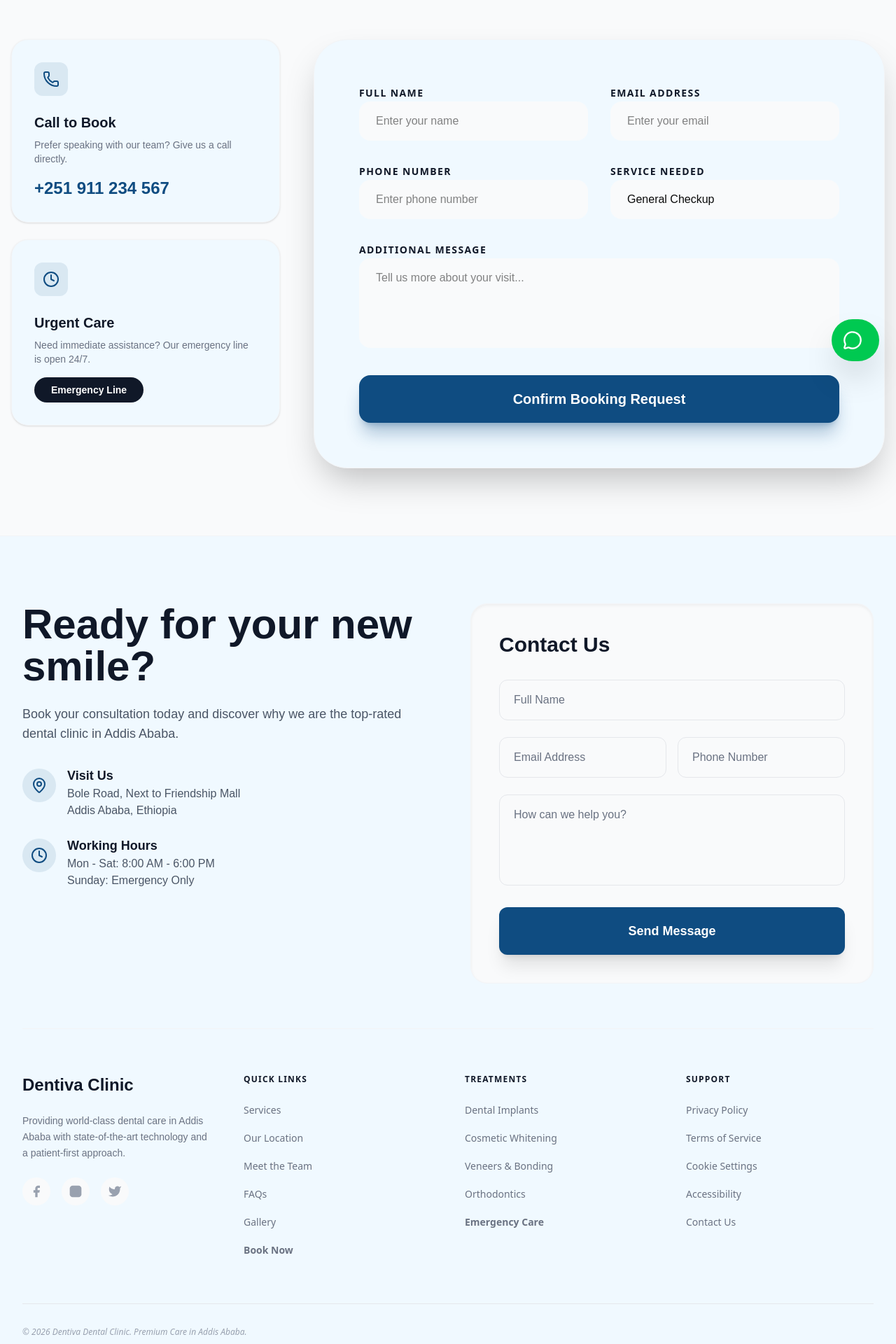
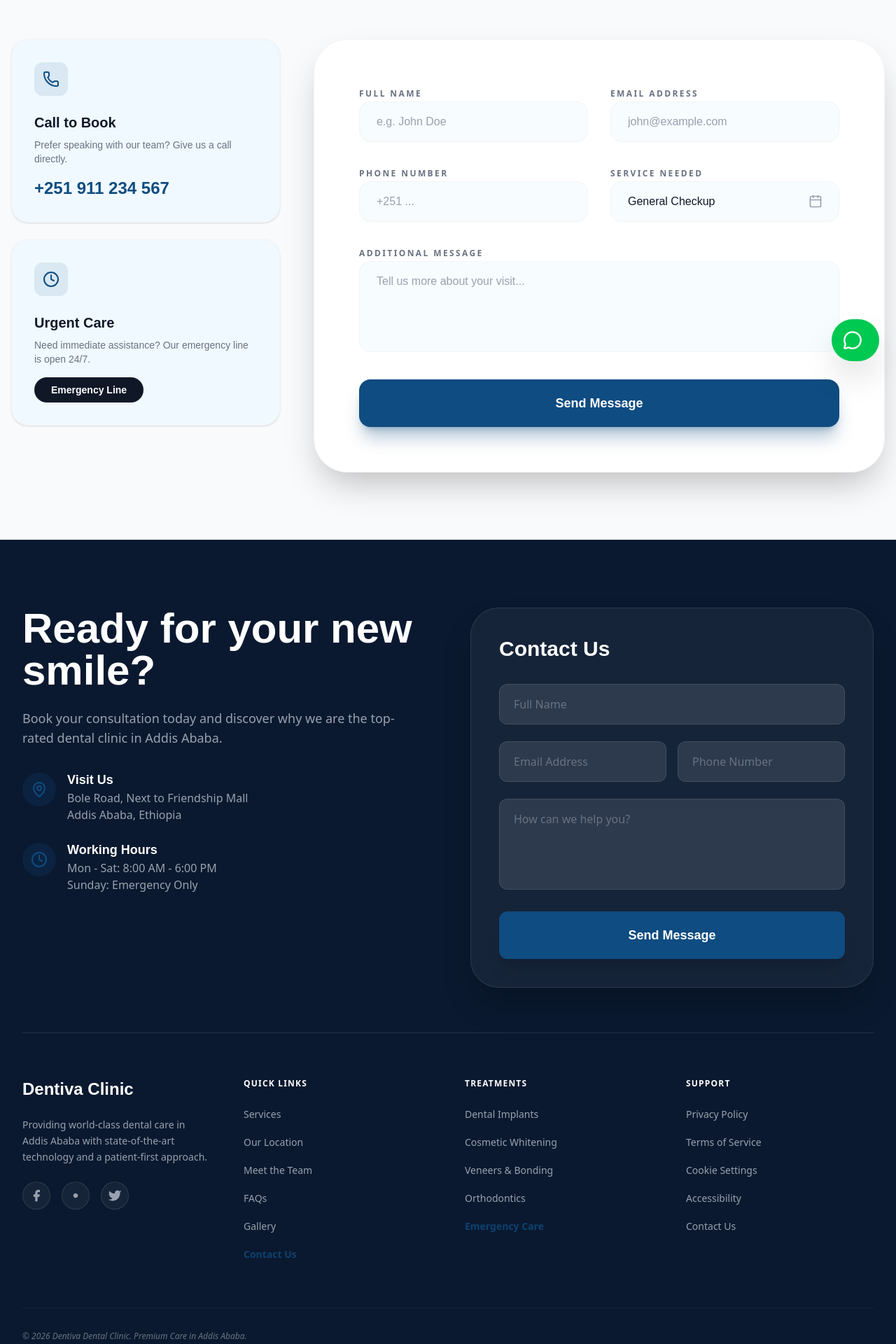
Before and after one commit to akl-leul/dental-clinic-et, a Next.js app: page /book in a window 1280 px wide. Shown: the part 260-2180 px from the top of the page at 70% size. Built offline with nearby package versions, Linux system fonts and the light colour scheme.

Commit message:
MINOR UPDATES LIKE LINK AND LINK NAME

```diff
--- a/src/app/book/page.tsx
+++ b/src/app/book/page.tsx
@@ -41,42 +41,48 @@ export default function BookAppointment() {
             </div>
 
             {/* Middle: The Form */}
-            <div className="lg:col-span-2 bg-[#F0F9FF] rounded-[3rem] p-10 lg:p-16 shadow-2xl border border-gray-100">
+            <div className="lg:col-span-2 bg-white rounded-[3rem] p-10 lg:p-16 shadow-2xl border border-gray-100">
               <form className="space-y-8">
                 <div className="grid md:grid-cols-2 gap-8">
                   <div className="space-y-2">
-                    <label className="text-sm font-bold text-gray-900 uppercase tracking-widest font-sans">Full Name</label>
-                    <input type="text" className="w-full bg-gray-50 border-0 px-6 py-4 rounded-2xl focus:ring-2 focus:ring-primary/20 outline-none transition-all" placeholder="Enter your name" />
+                    <label className="text-xs font-bold text-gray-500 uppercase tracking-[0.2em] font-sans">Full Name</label>
+                    <input type="text" className="w-full bg-[#F0F9FF]/50 border border-gray-100 px-6 py-4 rounded-2xl focus:ring-2 focus:ring-primary/20 focus:border-primary focus:bg-white outline-none transition-all placeholder:text-gray-400 text-gray-900" placeholder="e.g. John Doe" />
                   </div>
                   <div className="space-y-2">
-                    <label className="text-sm font-bold text-gray-900 uppercase tracking-widest font-sans">Email Address</label>
-                    <input type="email" className="w-full bg-gray-50 border-0 px-6 py-4 rounded-2xl focus:ring-2 focus:ring-primary/20 outline-none transition-all" placeholder="Enter your email" />
+                    <label className="text-xs font-bold text-gray-500 uppercase tracking-[0.2em] font-sans">Email Address</label>
+                    <input type="email" className="w-full bg-[#F0F9FF]/50 border border-gray-100 px-6 py-4 rounded-2xl focus:ring-2 focus:ring-primary/20 focus:border-primary focus:bg-white outline-none transition-all placeholder:text-gray-400 text-gray-900" placeholder="john@example.com" />
                   </div>
                 </div>
 
                 <div className="grid md:grid-cols-2 gap-8">
                   <div className="space-y-2">
-                    <label className="text-sm font-bold text-gray-900 uppercase tracking-widest font-sans">Phone Number</label>
-                    <input type="tel" className="w-full bg-gray-50 border-0 px-6 py-4 rounded-2xl focus:ring-2 focus:ring-primary/20 outline-none transition-all" placeholder="Enter phone number" />
+                    <label className="text-xs font-bold text-gray-500 uppercase tracking-[0.2em] font-sans">Phone Number</label>
+                    <input type="tel" className="w-full bg-[#F0F9FF]/50 border border-gray-100 px-6 py-4 rounded-2xl focus:ring-2 focus:ring-primary/20 focus:border-primary focus:bg-white outline-none transition-all placeholder:text-gray-400 text-gray-900" placeholder="+251 ..." />
                   </div>
                   <div className="space-y-2">
-                    <label className="text-sm font-bold text-gray-900 uppercase tracking-widest font-sans">Service Needed</label>
-                    <select className="w-full bg-gray-50 border-0 px-6 py-4 rounded-2xl focus:ring-2 focus:ring-primary/20 outline-none transition-all appearance-none">
-                      <option>General Checkup</option>
-                      <option>Cosmetic Dentistry</option>
-                      <option>Orthodontics</option>
-                      <option>Emergency Care</option>
-                    </select>
+                    <label className="text-xs font-bold text-gray-500 uppercase tracking-[0.2em] font-sans">Service Needed</label>
+                    <div className="relative">
+                      <select className="w-full bg-[#F0F9FF]/50 border border-gray-100 px-6 py-4 rounded-2xl focus:ring-2 focus:ring-primary/20 focus:border-primary focus:bg-white outline-none transition-all appearance-none text-gray-900">
+                        <option>General Checkup</option>
+                        <option>Cosmetic Dentistry</option>
+                        <option>Orthodontics</option>
+                        <option>Restorative Care</option>
+                        <option>Pediatric Care</option>
+                      </select>
+                      <div className="absolute right-6 top-1/2 -translate-y-1/2 pointer-events-none text-gray-400">
+                        <Calendar className="w-5 h-5" />
+                      </div>
+                    </div>
                   </div>
                 </div>
 
                 <div className="space-y-2">
-                  <label className="text-sm font-bold text-gray-900 uppercase tracking-widest font-sans">Additional Message</label>
-                  <textarea rows={4} className="w-full bg-gray-50 border-0 px-6 py-4 rounded-2xl focus:ring-2 focus:ring-primary/20 outline-none transition-all" placeholder="Tell us more about your visit..."></textarea>
+                  <label className="text-xs font-bold text-gray-500 uppercase tracking-[0.2em] font-sans">Additional Message</label>
+                  <textarea rows={4} className="w-full bg-[#F0F9FF]/50 border border-gray-100 px-6 py-4 rounded-2xl focus:ring-2 focus:ring-primary/20 focus:border-primary focus:bg-white outline-none transition-all placeholder:text-gray-400 text-gray-900 resize-none" placeholder="Tell us more about your visit..."></textarea>
                 </div>
 
-                <button className="w-full bg-primary hover:bg-primary-hover text-white py-5 rounded-2xl font-bold text-xl shadow-xl shadow-primary/30 transition-all transform hover:-translate-y-1">
-                  Confirm Booking Request
+                <button className="w-full bg-primary hover:bg-primary-hover text-white py-5 rounded-2xl font-bold text-lg shadow-xl shadow-primary/30 transition-all transform hover:-translate-y-1">
+                  Send Message
                 </button>
               </form>
             </div>
--- a/src/components/Footer.tsx
+++ b/src/components/Footer.tsx
@@ -4,113 +4,124 @@ import Link from 'next/link';
 export default function Footer() {
   return (
     <>
-      <footer id="contact" className="bg-[#F0F9FF] pt-24 pb-12 border-t border-gray-100">
+      <footer id="contact" className="bg-[#0A192F] pt-24 pb-12 border-t border-white/5 text-white">
         <div className="max-w-7xl mx-auto px-4 sm:px-6 lg:px-8">
           <div className="grid lg:grid-cols-2 gap-16 mb-16">
             <div>
-              <h2 className="text-4xl lg:text-6xl font-extrabold text-gray-900 mb-6 font-cormorant">Ready for your new smile?</h2>
-              <p className="text-lg text-gray-600 mb-8">
+              <h2 className="text-4xl lg:text-6xl font-extrabold text-white mb-6 font-cormorant">Ready for your new smile?</h2>
+              <p className="text-lg text-gray-400 mb-8 font-sans">
                 Book your consultation today and discover why we are the top-rated dental clinic in Addis Ababa.
               </p>
 
               <div className="space-y-6">
                 <div className="flex items-start gap-4">
-                  <div className="bg-primary/10 p-3 rounded-full text-primary mt-1">
+                  <div className="bg-primary/20 p-3 rounded-full text-primary mt-1">
                     <MapPin className="w-6 h-6" />
                   </div>
                   <div>
-                    <h5 className="font-bold text-gray-900 text-lg">Visit Us</h5>
-                    <p className="text-gray-600">Bole Road, Next to Friendship Mall<br />Addis Ababa, Ethiopia</p>
+                    <h5 className="font-bold text-white text-lg font-cormorant">Visit Us</h5>
+                    <p className="text-gray-400 font-sans">Bole Road, Next to Friendship Mall<br />Addis Ababa, Ethiopia</p>
                   </div>
                 </div>
 
                 <div className="flex items-start gap-4">
-                  <div className="bg-primary/10 p-3 rounded-full text-primary mt-1">
+                  <div className="bg-primary/20 p-3 rounded-full text-primary mt-1">
                     <Clock className="w-6 h-6" />
                   </div>
                   <div>
-                    <h5 className="font-bold text-gray-900 text-lg">Working Hours</h5>
-                    <p className="text-gray-600">Mon - Sat: 8:00 AM - 6:00 PM<br />Sunday: Emergency Only</p>
+                    <h5 className="font-bold text-white text-lg font-cormorant">Working Hours</h5>
+                    <p className="text-gray-400 font-sans">Mon - Sat: 8:00 AM - 6:00 PM<br />Sunday: Emergency Only</p>
                   </div>
                 </div>
               </div>
             </div>
 
-            <div id="book" className="bg-gray-50 rounded-3xl p-10 shadow-inner border border-gray-100">
-              <h3 className="text-3xl font-bold text-gray-900 mb-8 font-cormorant">Contact Us</h3>
+            <div id="book" className="bg-white/5 backdrop-blur-sm rounded-[2.5rem] p-10 shadow-2xl border border-white/10">
+              <h3 className="text-3xl font-bold text-white mb-8 font-cormorant">Contact Us</h3>
               <form className="space-y-6" suppressHydrationWarning>
-                <input type="text" placeholder="Full Name" suppressHydrationWarning className="w-full px-5 py-4 rounded-xl border border-gray-200 focus:outline-none focus:ring-2 focus:ring-primary/20 focus:border-primary transition-colors placeholder:text-gray-500" />
+                <input type="text" placeholder="Full Name" suppressHydrationWarning className="w-full px-5 py-4 rounded-xl bg-white/10 border border-white/10 text-white focus:outline-none focus:ring-2 focus:ring-primary/40 focus:border-primary transition-colors placeholder:text-gray-500 font-sans" />
                 <div className="grid grid-cols-2 gap-4">
-                  <input type="email" placeholder="Email Address" suppressHydrationWarning className="w-full px-5 py-4 rounded-xl border border-gray-200 focus:outline-none focus:ring-2 focus:ring-primary/20 focus:border-primary transition-colors placeholder:text-gray-500" />
-                  <input type="tel" placeholder="Phone Number" suppressHydrationWarning className="w-full px-5 py-4 rounded-xl border border-gray-200 focus:outline-none focus:ring-2 focus:ring-primary/20 focus:border-primary transition-colors placeholder:text-gray-500" />
+                  <input type="email" placeholder="Email Address" suppressHydrationWarning className="w-full px-5 py-4 rounded-xl bg-white/10 border border-white/10 text-white focus:outline-none focus:ring-2 focus:ring-primary/40 focus:border-primary transition-colors placeholder:text-gray-500 font-sans" />
+                  <input type="tel" placeholder="Phone Number" suppressHydrationWarning className="w-full px-5 py-4 rounded-xl bg-white/10 border border-white/10 text-white focus:outline-none focus:ring-2 focus:ring-primary/40 focus:border-primary transition-colors placeholder:text-gray-500 font-sans" />
                 </div>
-                <textarea placeholder="How can we help you?" rows={4} suppressHydrationWarning className="w-full px-5 py-4 rounded-xl border border-gray-200 focus:outline-none focus:ring-2 focus:ring-primary/20 focus:border-primary transition-colors placeholder:text-gray-500 resize-none" />
-                <button type="button" className="w-full bg-primary hover:bg-primary-hover text-white font-bold text-lg py-5 rounded-xl shadow-xl hover:shadow-2xl transition-all transform hover:-translate-y-1">
+                <textarea placeholder="How can we help you?" rows={4} suppressHydrationWarning className="w-full px-5 py-4 rounded-xl bg-white/10 border border-white/10 text-white focus:outline-none focus:ring-2 focus:ring-primary/40 focus:border-primary transition-colors placeholder:text-gray-500 resize-none font-sans" />
+                <button type="button" className="w-full bg-primary hover:bg-primary-hover text-white font-bold text-lg py-5 rounded-xl shadow-xl hover:shadow-primary/40 transition-all transform hover:-translate-y-1">
                   Send Message
                 </button>
               </form>
             </div>
           </div>
 
-          <div className="grid grid-cols-2 lg:grid-cols-4 gap-12 pt-16 border-t border-gray-100">
+          <div className="grid grid-cols-2 lg:grid-cols-4 gap-12 pt-16 border-t border-white/10">
             <div className="col-span-2 lg:col-span-1">
-              <h3 className="text-2xl font-bold text-gray-900 mb-6 font-cormorant">Dentiva Clinic</h3>
-              <p className="text-gray-500 text-sm leading-relaxed mb-6">
+              <h3 className="text-2xl font-bold text-white mb-6 font-cormorant">Dentiva Clinic</h3>
+              <p className="text-gray-400 text-sm leading-relaxed mb-6 font-sans">
                 Providing world-class dental care in Addis Ababa with state-of-the-art technology and a patient-first approach.
               </p>
               <div className="flex gap-4">
-                <a href="#" className="w-10 h-10 bg-gray-50 rounded-full flex items-center justify-center text-gray-400 hover:bg-primary hover:text-white transition-all">
-                  <span className="sr-only">Facebook</span>
-                  <svg className="w-5 h-5 fill-current" viewBox="0 0 24 24"><path d="M18 2h-3a5 5 0 0 0-5 5v3H7v4h3v8h4v-8h3l1-4h-4V7a1 1 0 0 1 1-1h3z"></path></svg>
-                </a>
-                <a href="#" className="w-10 h-10 bg-gray-50 rounded-full flex items-center justify-center text-gray-400 hover:bg-primary hover:text-white transition-all">
-                  <span className="sr-only">Instagram</span>
-                  <svg className="w-5 h-5 fill-current" viewBox="0 0 24 24"><rect x="2" y="2" width="20" height="20" rx="5" ry="5"></rect><path d="M16 11.37A4 4 0 1 1 12.63 8 4 4 0 0 1 16 11.37z"></path><line x1="17.5" y1="6.5" x2="17.51" y2="6.5"></line></svg>
-                </a>
-                <a href="#" className="w-10 h-10 bg-gray-50 rounded-full flex items-center justify-center text-gray-400 hover:bg-primary hover:text-white transition-all">
-                  <span className="sr-only">Twitter</span>
-                  <svg className="w-5 h-5 fill-current" viewBox="0 0 24 24"><path d="M23 3a10.9 10.9 0 0 1-3.14 1.53 4.48 4.48 0 0 0-7.86 3v1A10.66 10.66 0 0 1 3 4s-4 9 5 13a11.64 11.64 0 0 1-7 2c9 5 20 0 20-11.5a4.5 4.5 0 0 0-.08-.83A7.72 7.72 0 0 0 23 3z"></path></svg>
-                </a>
+                {[
+                  { name: 'Facebook', path: 'M18 2h-3a5 5 0 0 0-5 5v3H7v4h3v8h4v-8h3l1-4h-4V7a1 1 0 0 1 1-1h3z' },
+                  { name: 'Instagram', path: 'M16 11.37A4 4 0 1 1 12.63 8 4 4 0 0 1 16 11.37z' },
+                  { name: 'Twitter', path: 'M23 3a10.9 10.9 0 0 1-3.14 1.53 4.48 4.48 0 0 0-7.86 3v1A10.66 10.66 0 0 1 3 4s-4 9 5 13a11.64 11.64 0 0 1-7 2c9 5 20 0 20-11.5a4.5 4.5 0 0 0-.08-.83A7.72 7.72 0 0 0 23 3z' }
+                ].map((social) => (
+                  <a key={social.name} href="#" className="w-10 h-10 bg-white/5 rounded-full flex items-center justify-center text-gray-400 hover:bg-primary hover:text-white transition-all border border-white/10">
+                    <span className="sr-only">{social.name}</span>
+                    <svg className="w-5 h-5 fill-current" viewBox="0 0 24 24"><path d={social.path}></path></svg>
+                  </a>
+                ))}
               </div>
             </div>
 
-            <div>
-              <h4 className="font-bold text-gray-900 mb-6 uppercase text-xs tracking-widest font-sans">Quick Links</h4>
-              <ul className="space-y-4">
-                <li><Link href="/#services" className="text-gray-500 hover:text-primary transition-colors text-sm font-sans">Services</Link></li>
-                <li><Link href="/contact" className="text-gray-500 hover:text-primary transition-colors text-sm font-sans">Our Location</Link></li>
-                <li><Link href="/about" className="text-gray-500 hover:text-primary transition-colors text-sm font-sans">Meet the Team</Link></li>
-                <li><Link href="/faq" className="text-gray-500 hover:text-primary transition-colors text-sm font-sans">FAQs</Link></li>
-                <li><Link href="/gallery" className="text-gray-500 hover:text-primary transition-colors text-sm font-sans">Gallery</Link></li>
-                <li><Link href="/book" className="text-gray-500 hover:text-primary transition-colors text-sm font-sans font-bold">Book Now</Link></li>
-              </ul>
-            </div>
-
-            <div>
-              <h4 className="font-bold text-gray-900 mb-6 uppercase text-xs tracking-widest font-sans">Treatments</h4>
-              <ul className="space-y-4">
-                <li><Link href="/treatments/restorative" className="text-gray-500 hover:text-primary transition-colors text-sm font-sans">Dental Implants</Link></li>
-                <li><Link href="/treatments/cosmetic" className="text-gray-500 hover:text-primary transition-colors text-sm font-sans">Cosmetic Whitening</Link></li>
-                <li><Link href="/treatments/cosmetic" className="text-gray-500 hover:text-primary transition-colors text-sm font-sans">Veneers & Bonding</Link></li>
-                <li><Link href="/treatments/orthodontics" className="text-gray-500 hover:text-primary transition-colors text-sm font-sans">Orthodontics</Link></li>
-                <li><Link href="/contact" className="text-gray-500 hover:text-primary transition-colors text-sm font-sans font-bold">Emergency Care</Link></li>
-              </ul>
-            </div>
-
-            <div>
-              <h4 className="font-bold text-gray-900 mb-6 uppercase text-xs tracking-widest font-sans">Support</h4>
-              <ul className="space-y-4">
-                <li><Link href="/privacy" className="text-gray-500 hover:text-primary transition-colors text-sm font-sans">Privacy Policy</Link></li>
-                <li><Link href="/terms" className="text-gray-500 hover:text-primary transition-colors text-sm font-sans">Terms of Service</Link></li>
-                <li><Link href="#" className="text-gray-500 hover:text-primary transition-colors text-sm font-sans">Cookie Settings</Link></li>
-                <li><Link href="#" className="text-gray-500 hover:text-primary transition-colors text-sm font-sans">Accessibility</Link></li>
-                <li><Link href="/contact" className="text-gray-500 hover:text-primary transition-colors text-sm font-sans">Contact Us</Link></li>
-              </ul>
-            </div>
+            {[
+              {
+                title: 'Quick Links',
+                links: [
+                  { name: 'Services', href: '/#services' },
+                  { name: 'Our Location', href: '/contact' },
+                  { name: 'Meet the Team', href: '/about' },
+                  { name: 'FAQs', href: '/faq' },
+                  { name: 'Gallery', href: '/gallery' },
+                  { name: 'Contact Us', href: '/book', bold: true }
+                ]
+              },
+              {
+                title: 'Treatments',
+                links: [
+                  { name: 'Dental Implants', href: '/treatments/restorative' },
+                  { name: 'Cosmetic Whitening', href: '/treatments/cosmetic' },
+                  { name: 'Veneers & Bonding', href: '/treatments/cosmetic' },
+                  { name: 'Orthodontics', href: '/treatments/orthodontics' },
+                  { name: 'Emergency Care', href: '/contact', bold: true }
+                ]
+              },
+              {
+                title: 'Support',
+                links: [
+                  { name: 'Privacy Policy', href: '/privacy' },
+                  { name: 'Terms of Service', href: '/terms' },
+                  { name: 'Cookie Settings', href: '#' },
+                  { name: 'Accessibility', href: '#' },
+                  { name: 'Contact Us', href: '/contact' }
+                ]
+              }
+            ].map((section) => (
+              <div key={section.title}>
+                <h4 className="font-bold text-white mb-6 uppercase text-xs tracking-widest font-sans">{section.title}</h4>
+                <ul className="space-y-4">
+                  {section.links.map((link) => (
+                    <li key={link.name}>
+                      <Link href={link.href} className={`text-gray-400 hover:text-primary transition-colors text-sm font-sans ${link.bold ? 'font-bold text-primary/80' : ''}`}>
+                        {link.name}
+                      </Link>
+                    </li>
+                  ))}
+                </ul>
+              </div>
+            ))}
           </div>
 
-          <div className="pt-8 mt-16 border-t border-gray-200 flex flex-col md:flex-row justify-between items-center gap-4">
-            <p className="text-gray-400 text-xs font-medium font-sans italic">
+          <div className="pt-8 mt-16 border-t border-white/5 flex flex-col md:flex-row justify-between items-center gap-4">
+            <p className="text-gray-500 text-xs font-medium font-sans italic">
               © {new Date().getFullYear()} Dentiva Dental Clinic. Premium Care in Addis Ababa.
             </p>
           </div>
```
Also changed, not shown: src/components/Navbar.tsx (+4 -3 lines).
